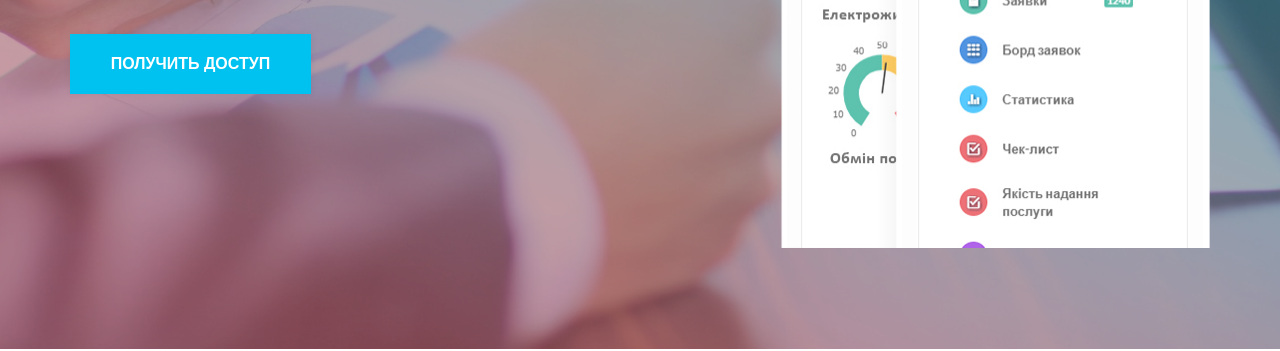
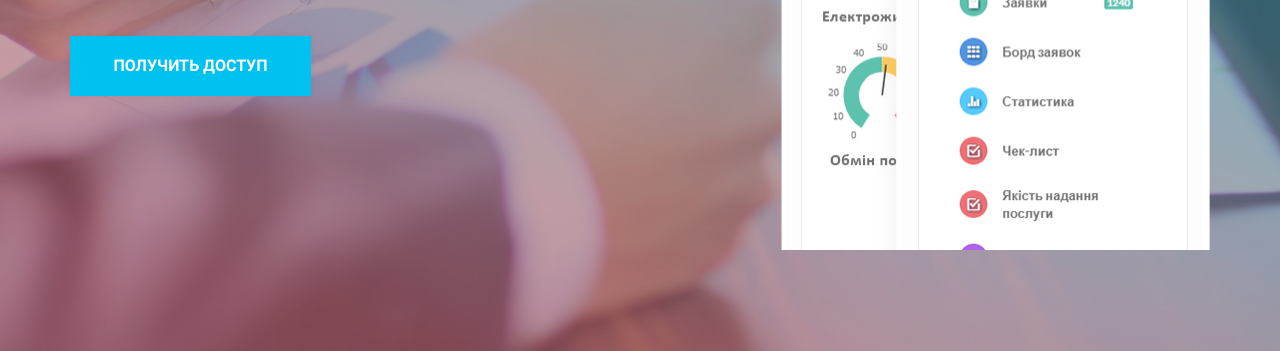
Before and after one commit to Savoy071/Prengi, a website: page src/index.html in a window 1280 px wide. Shown: the part 506-857 px from the top of the page. Drawn offline with nearby package versions, Linux system fonts and the light colour scheme; files that its build step writes are made by us from their sources.

Commit message:
fonts was changed

```diff
--- a/src/sass/style.scss
+++ b/src/sass/style.scss
@@ -1,7 +1,7 @@
 
 
 * {
-   font-family: 'Roboto' sans-serif;
+   font-family: 'Roboto';
    margin: 0;
    padding: 0;
 }
```
Also changed, not shown: dist/css/fonts.css, dist/css/style.min.css.
